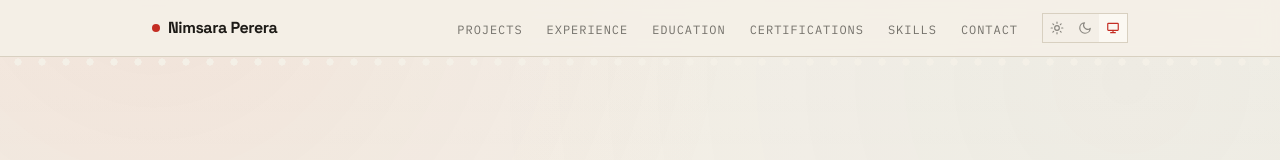
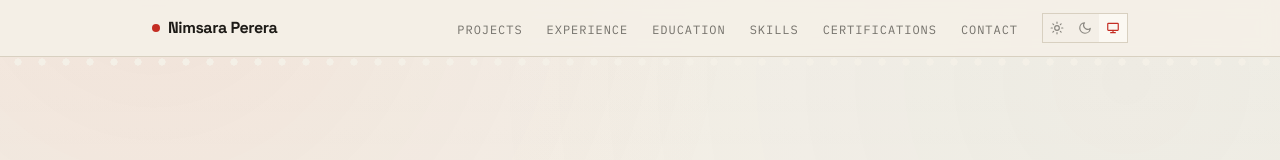
Before and after one commit to binoperera/Portfolio, a Next.js app: page / in a window 1280 px wide. Shown: the top 160 px of the page. Built offline with nearby package versions, Linux system fonts and the light colour scheme.

Commit message:
Reorder certifications link in Nav component

```diff
--- a/components/Nav.tsx
+++ b/components/Nav.tsx
@@ -4,8 +4,8 @@ const links = [
   { href: "#work", label: "Projects" },
   { href: "#experience", label: "Experience" },
   { href: "#education", label: "Education" },
+  { href: "#skills", label: "Skills" },
   { href: "#certifications", label: "Certifications" },
-  { href: "#skills", label: "Skills" },
   { href: "#contact", label: "Contact" },
 ];
 
```
